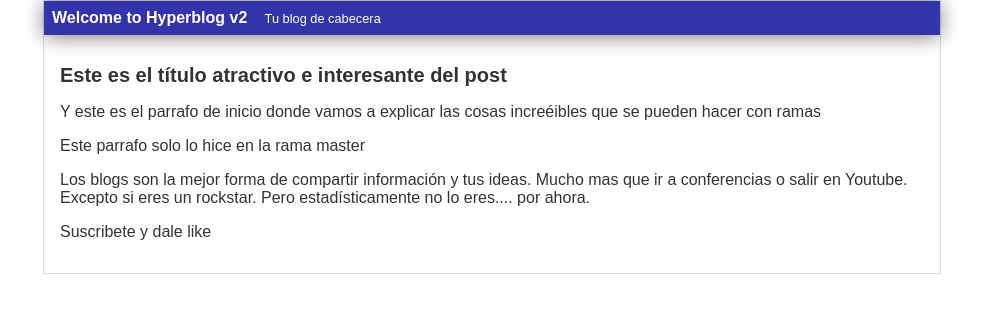
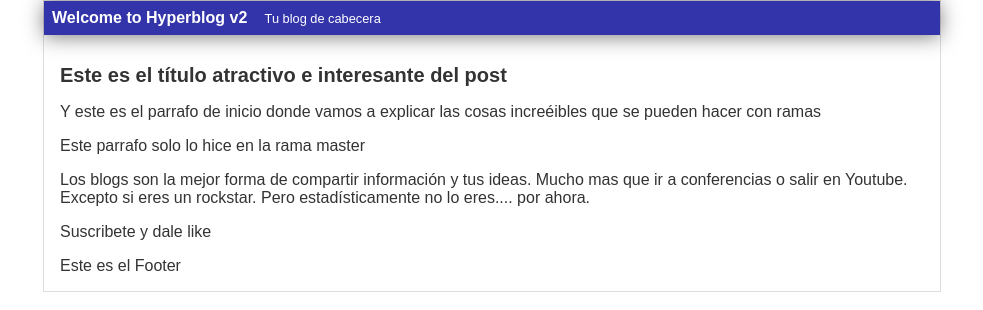
Before and after one commit to alvarezmol/Hyperblog-v2, a plain HTML site: page blogpost.html in a window 1280 px wide. Shown: the whole page, without its empty margins (148-1131 px from the left). Drawn offline with Linux system fonts and the light colour scheme.

Commit message:
Agrego footer

```diff
--- a/blogpost.html
+++ b/blogpost.html
@@ -15,6 +15,9 @@ Welcome to Hyperblog v2
 <p>Este parrafo solo lo hice en la rama master</p>
 <p>Los blogs son la mejor forma de compartir información y tus ideas. Mucho mas que ir a conferencias o salir en Youtube. Excepto si eres un rockstar. Pero estadísticamente no lo eres.... por ahora.</p>
 <p>Suscribete y dale like</p>
+<footer>
+<div>Este es el Footer</div>
+</footer>
 </div>
 </div>
 </body>
```
